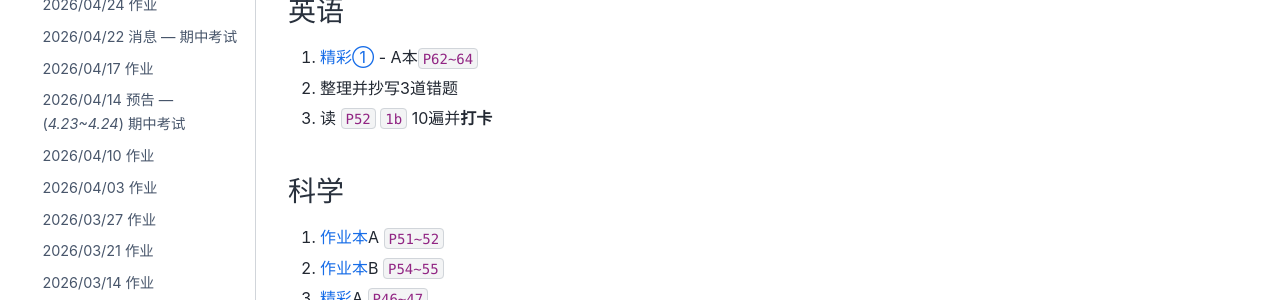
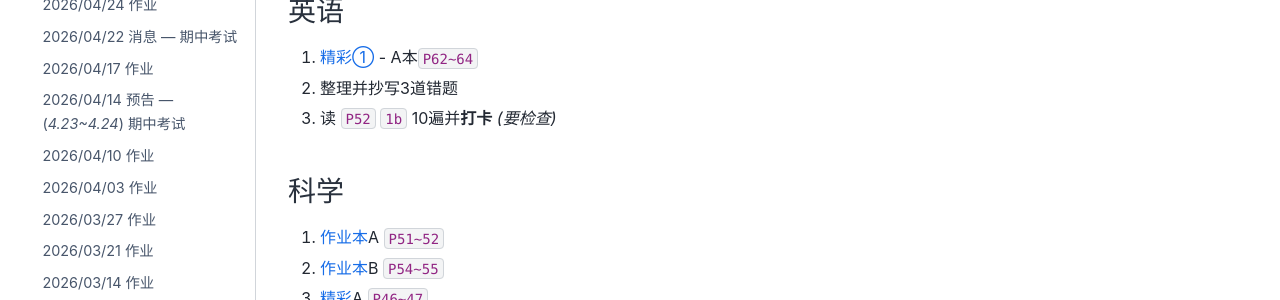
Before and after one commit to Sail-in-1024/2403-Homework, a Sphinx documentation site: the page built from docs/source/events/26.05.15-homework.rst, in a window 1280 px wide and 1202 px high. Shown: the part 560-860 px from the top of the window. Built offline with Sphinx 7.4.7 and the Sphinx Book theme 1.1.4, drawn with Linux system fonts in a browser that asks for light colours.

Commit message:
更新 26.05.15-homework.rst

```diff
--- a/docs/source/events/26.05.15-homework.rst
+++ b/docs/source/events/26.05.15-homework.rst
@@ -22,7 +22,7 @@
 
 #. :term:`精彩`\ :term:`①` - A本\ ``P62~64``
 #. 整理并抄写3道错题
-#. 读 ``P52`` ``1b`` 10遍并\ **打卡**
+#. 读 ``P52`` ``1b`` 10遍并\ **打卡** *(要检查)*
 
 科学
 ----
```
